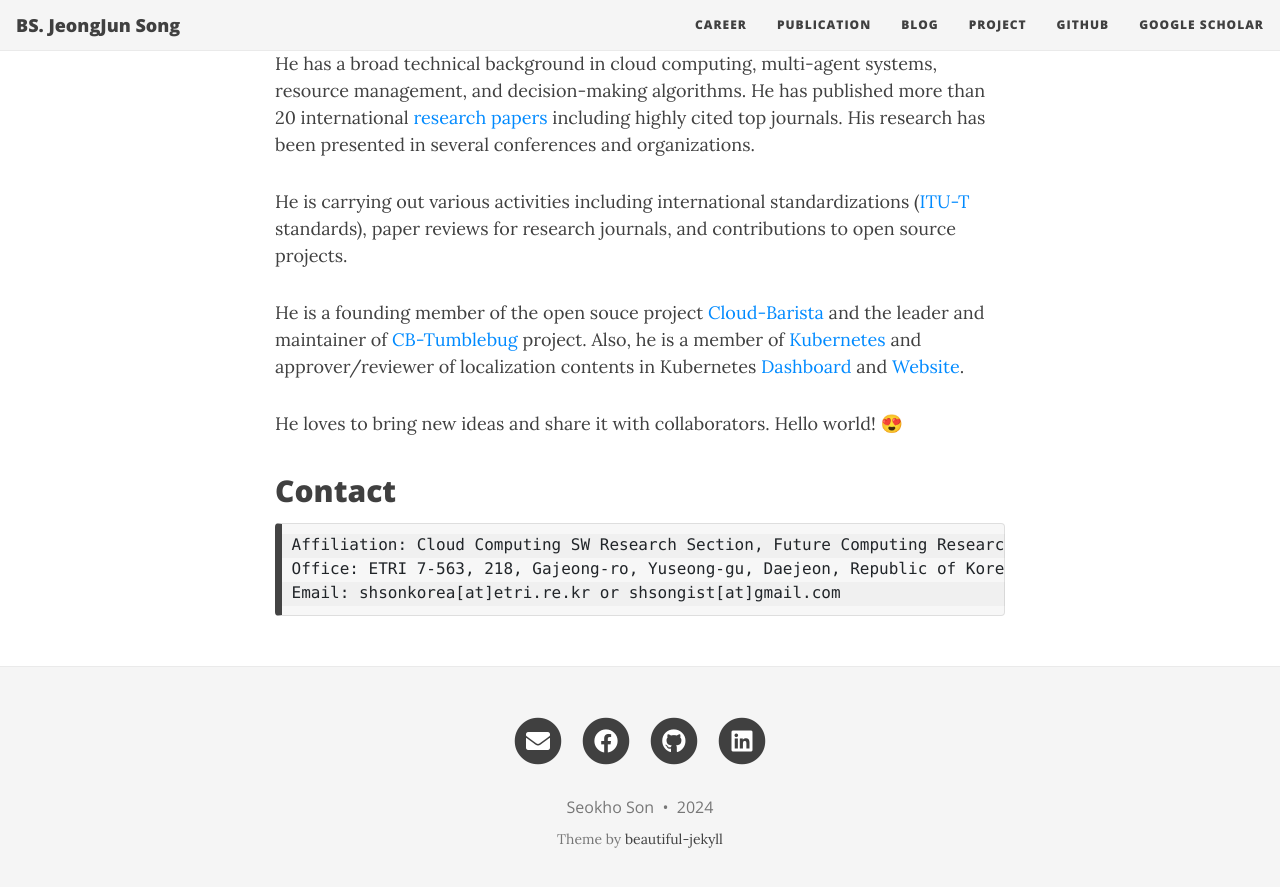
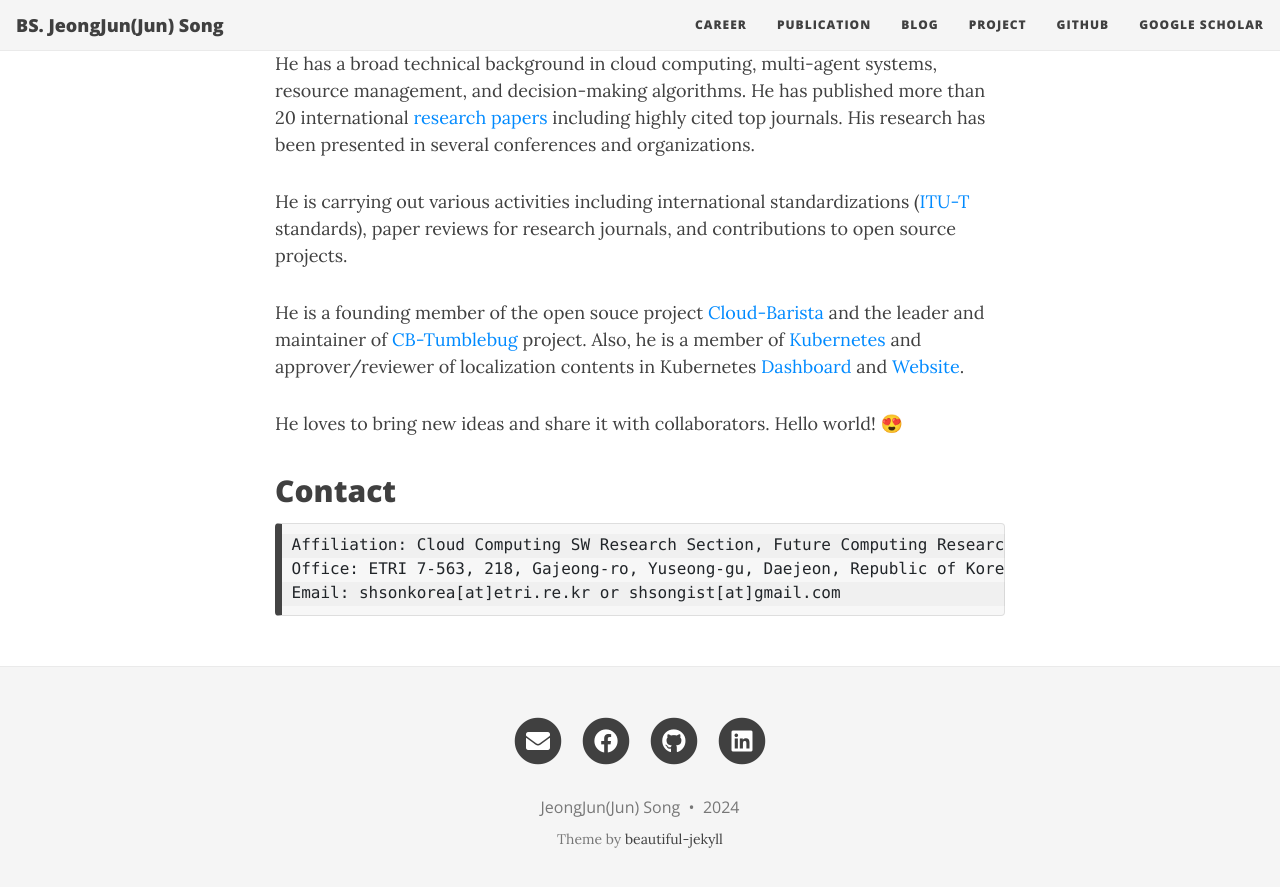
Before and after one commit to songjeongjun320/songjeongjun320.github.io, a Jekyll site: the page built from index.md, in a window 1280 px wide and 900 px high, scrolled down 873 px. Shown: the top 887 px of the window. Built offline with Jekyll 4.4.1, drawn with Linux system fonts in a browser that asks for light colours; nearby versions of some CDN libraries.

Commit message:
07/21/2024

```diff
--- a/_config.yml
+++ b/_config.yml
@@ -1,13 +1,13 @@
 # --- Basic options --- #
 
-# [수정필요] 웹페이지 이름
-title: BS. JeongJun Song
+# Web page name
+title: BS. JeongJun(Jun) Song
 
-# [수정필요] 간단한 사이트 설명
-description: Acedemic Website of Seokho Son
+# Brief web site explanation
+description: Acedemic Website of JeongJun(Jun) Song
 
 # [수정필요] 웹페이지 아래에 나오는 웹사이트 저자 이름
-author: Seokho Son
+author: JeongJun(Jun) Song
 
 # [조건부수정] 네비게이션 바에 포함되는 항목 (명칭 수정, 추가, 삭제 가능)
 # 예를 들어 ETRI 라는 항목을 네비게이션 바에 추가하고 싶은 경우, etri.md 파일 생성 후 ETRI: "etri" 라고 지정.
@@ -21,7 +21,7 @@ navbar-links:
 
 
 # [수정필요] 아바타 로고 사용 시에는 이미지 파일을 지정 (이미지 파일 업로드 후, 위치 지정)
-avatar: "/assets/img/seokho-square-2.jpg"
+avatar: "/assets/img/jun-square-2.jpg"
 # 원형 아바타 이미지 여부 `true` 또는 `false`
 round-avatar: true
 
```
Also changed, not shown: assets/img/jun-square-2.jpg (added), assets/img/seokho-square-2.jpg (deleted).
